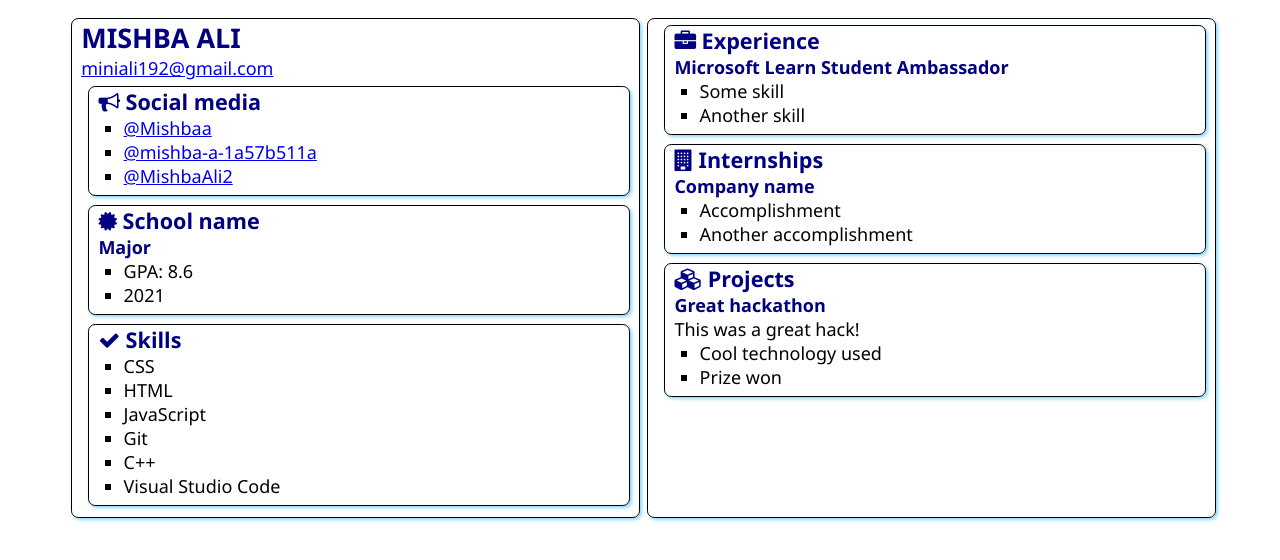
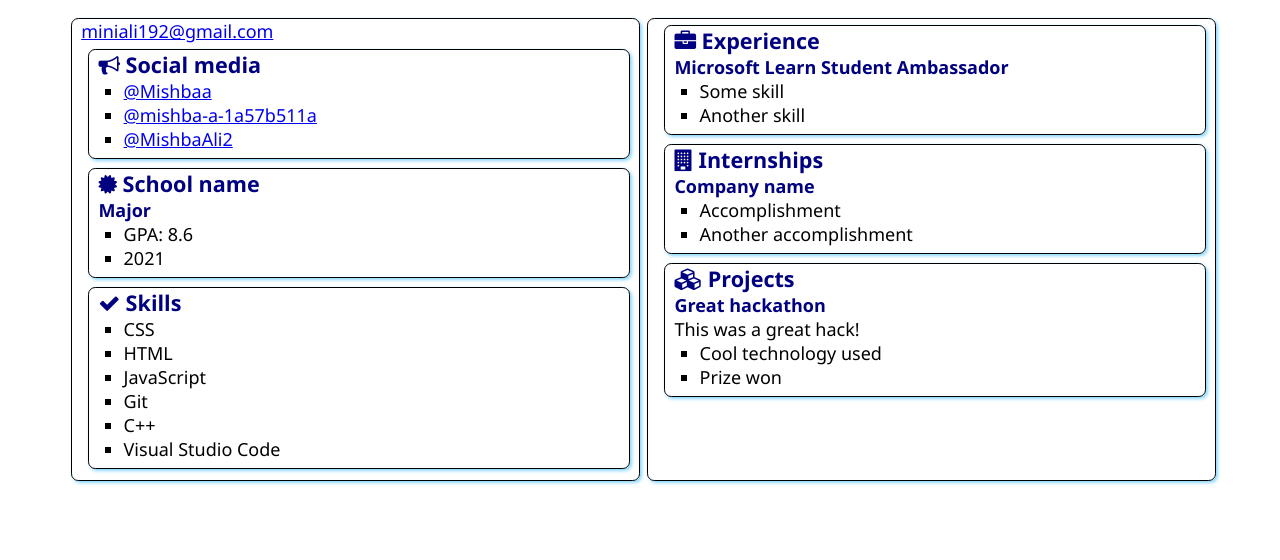
Before and after one commit to Mishbaa/SATechnicalOnboarding, a plain HTML site: page src/index.html in a window 1280 px wide. Drawn offline with Linux system fonts and the light colour scheme.

Commit message:
Update index.html

```diff
--- a/src/index.html
+++ b/src/index.html
@@ -12,7 +12,7 @@
 <body>
     <main>
         <article class="box">
-            <h1>MISHBA ALI</h1>
+
             <div><a href="mailto:your.email@example.com">miniali192@gmail.com</a></div>
 
             <section class="box">
```
